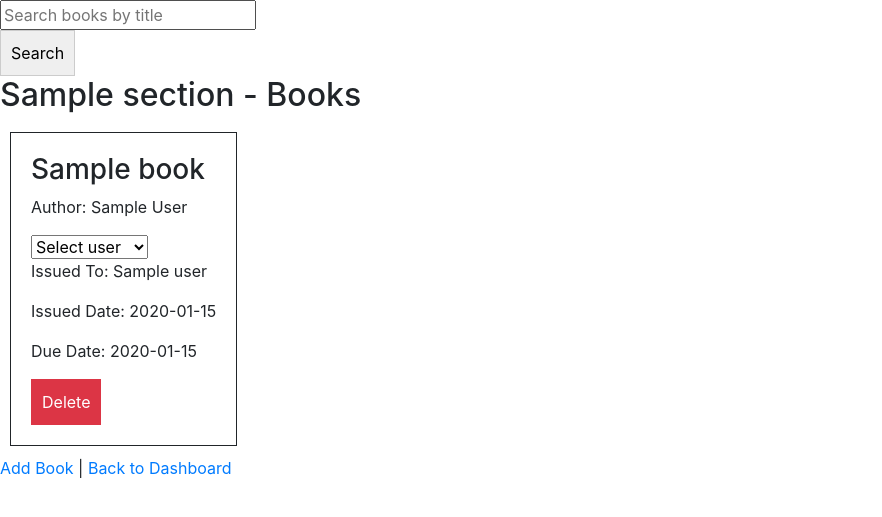
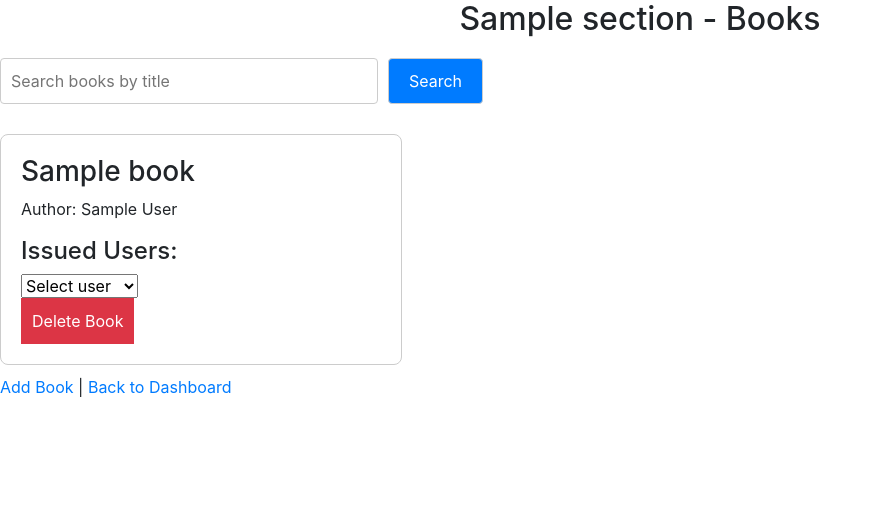
Before and after one commit to Umang7198/E-library, a Python web app: template templates/section_books.html in a window 1280 px wide. Shown: the top 517 px of the page, without its empty margins (0-882 px from the left). Run offline with Jinja, Linux system fonts and the light colour scheme; the template is opened without the code that fills it: most values are stand-ins (such as "Sample title", 1, 10 or a date in 2020); some libraries are stand-ins or nearby versions.

Commit message:
section_books page is redesigned

```diff
--- a/templates/section_books.html
+++ b/templates/section_books.html
@@ -5,58 +5,92 @@
     <link rel="stylesheet" href="{{ url_for('static', filename='css/styles.css') }}">
     <link rel="stylesheet" href="https://stackpath.bootstrapcdn.com/bootstrap/4.3.1/css/bootstrap.min.css">
     <style>
+        .title {
+            text-align: center;
+            margin-bottom: 20px;
+        }
+        .search-box {
+            display: flex;
+            justify-content: center;
+            align-items: center;
+            margin-bottom: 20px;
+        }
+        .search-box input[type="text"] {
+            width: 10cm;
+            padding: 10px;
+            border: 1px solid #ccc;
+            border-radius: 4px;
+            margin-right: 10px;
+        }
+        .search-box button {
+            padding: 10px 20px;
+            border: 1px solid #ccc;
+            border-radius: 4px;
+            background-color: #007bff;
+            color: white;
+        }
         .book-card {
             border: 1px solid #ccc;
             border-radius: 8px;
             padding: 20px;
             margin: 10px 0;
-            display: inline-block; /* Adjust for responsive layout */
-            width: calc(33% - 20px); /* Three items per row, adjust as necessary for your layout */
+            display: inline-block;
+            width: calc(33% - 20px);
         }
     </style>
+    <script>
+        function showIssueOptions(bookId) {
+            const selectedUserId = document.getElementById('user-select-' + bookId).value;
+            if (selectedUserId) {
+                document.getElementById('issue-options-' + bookId + '-' + selectedUserId).style.display = 'block';
+            }
+        }
+    </script>
 </head>
 <body>
 <div>
-    <form action="{{ url_for('view_books', section_id=section.id) }}" method="GET" >
-        <input type="text"  placeholder="Search books by title" name="query">
-        <div >
+    <h2 class="title">{{ section.title }} - Books</h2>
+    <div class="search-box">
+        <form action="{{ url_for('view_books', section_id=section.id) }}" method="GET" style="display: flex; width: 100%;">
+            <input type="text" placeholder="Search books by title" name="query">
             <button type="submit">Search</button>
-        </div>
-    </form>
+        </form>
+    </div>
 
-    <h2>{{ section.title }} - Books</h2>
     <div>
         {% for book in books %}
-        <div class="book">
+        <div class="book-card">
             <h3>{{ book.title }}</h3>
             <p>Author: {{ book.author }}</p>
 
-           <!-- Inside the book-card div, before the issue details -->
-            <form action="{{ url_for('view_books', section_id=section.id) }}" method="get">
-                <input type="hidden" name="book_id" value="{{ book.id }}">
-                <select name="user_id" onchange="this.form.submit()" >
+            <!-- New section to display issued users and options -->
+            <div>
+                <h4>Issued Users:</h4>
+                <select id="user-select-{{ book.id }}" onchange="showIssueOptions({{ book.id }})">
                     <option value="">Select user</option>
                     {% for issue in book.issues %}
                         {% if issue.status == 'issued' %}
-                            <option value="{{ issue.user_id }}" {% if issue.user_id|string == request.args.get('user_id', '') %}selected{% endif %}>
-                                {{ issue.user.name }}
-                            </option>
+                            <option value="{{ issue.user_id }}">{{ issue.user.name }}</option>
                         {% endif %}
                     {% endfor %}
                 </select>
-            </form>
-
-
-            <!-- Display the selected user's issue details -->
-            {% if selected_issue and selected_issue.book_id == book.id %}
-                <p>Issued To: {{ selected_issue.user.name }}</p>
-                <p>Issued Date: {{ selected_issue.date_issued.strftime('%Y-%m-%d') }}</p>
-                <p>Due Date: {{ selected_issue.due_date.strftime('%Y-%m-%d') if selected_issue.due_date else 'N/A' }}</p>
-            {% endif %}
+                {% for issue in book.issues %}
+                    {% if issue.status == 'issued' %}
+                        <div id="issue-options-{{ book.id }}-{{ issue.user_id }}" style="display: none;">
+                            <p>User: {{ issue.user.name }}</p>
+                            <p>Issued Date: {{ issue.date_issued.strftime('%Y-%m-%d') }}</p>
+                            <p>Due Date: {{ issue.due_date.strftime('%Y-%m-%d') if issue.due_date else 'N/A' }}</p>
+                            <form action="{{ url_for('revoke_issue', issue_id=issue.id) }}" method="post" onsubmit="return confirm('Are you sure you want to revoke this issue?');">
+                                <button type="submit" class='btn-warning'>Revoke Access</button>
+                            </form>
+                        </div>
+                    {% endif %}
+                {% endfor %}
+            </div>
 
             <!-- Delete Book Button -->
             <form action="{{ url_for('delete_book', book_id=book.id) }}" method="post" onsubmit="return confirm('Are you sure you want to delete this book?');">
-                <button type="submit" class='btn-danger' >Delete</button>
+                <button type="submit" class='btn-danger'>Delete Book</button>
             </form>
         </div>
         {% else %}
@@ -64,7 +98,7 @@
         {% endfor %}
     </div>
     <a href="{{ url_for('add_book', section_id=section.id) }}">Add Book</a> |
-    <a href="{{ url_for('librarian_dashboard') }}" >Back to Dashboard</a>
+    <a href="{{ url_for('librarian_dashboard') }}">Back to Dashboard</a>
 </div>
 </body>
 </html>
```
Also changed, not shown: migrations/routes.py (+6 -1 lines), 2 other files.
